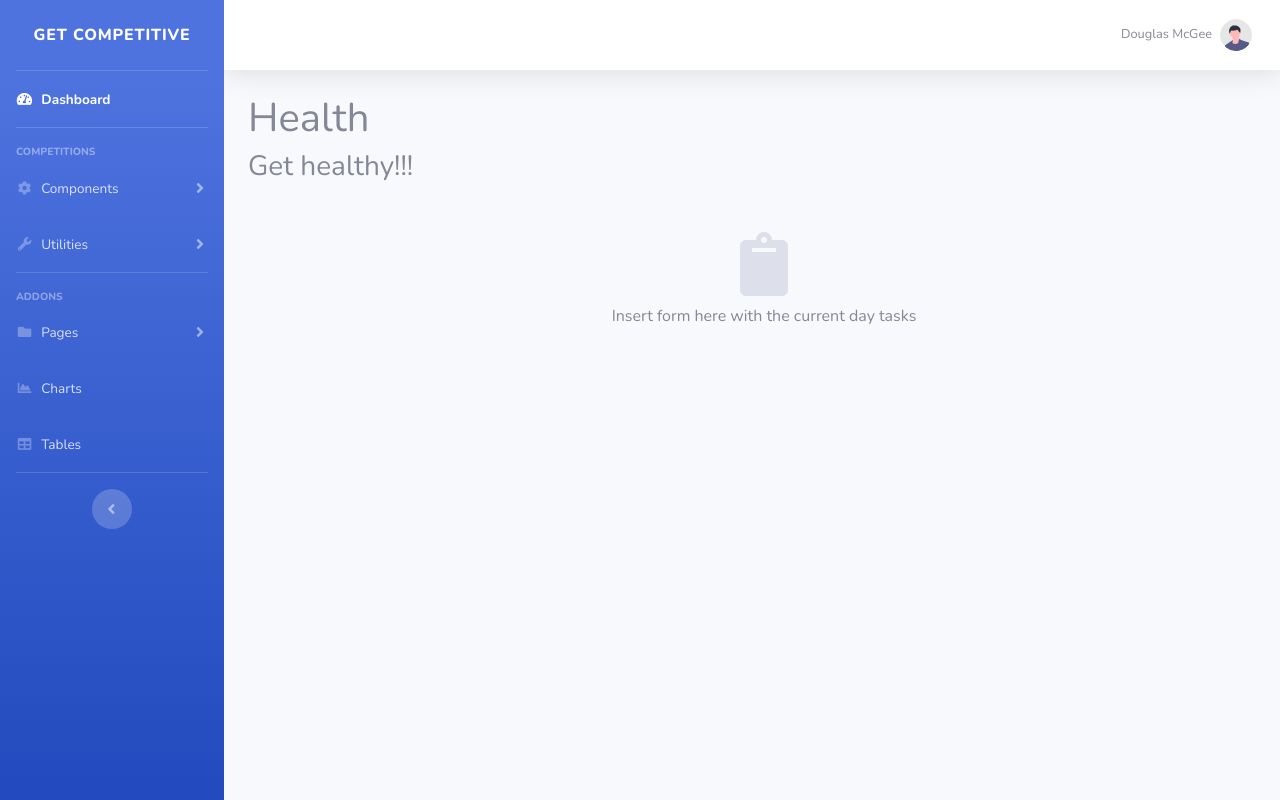
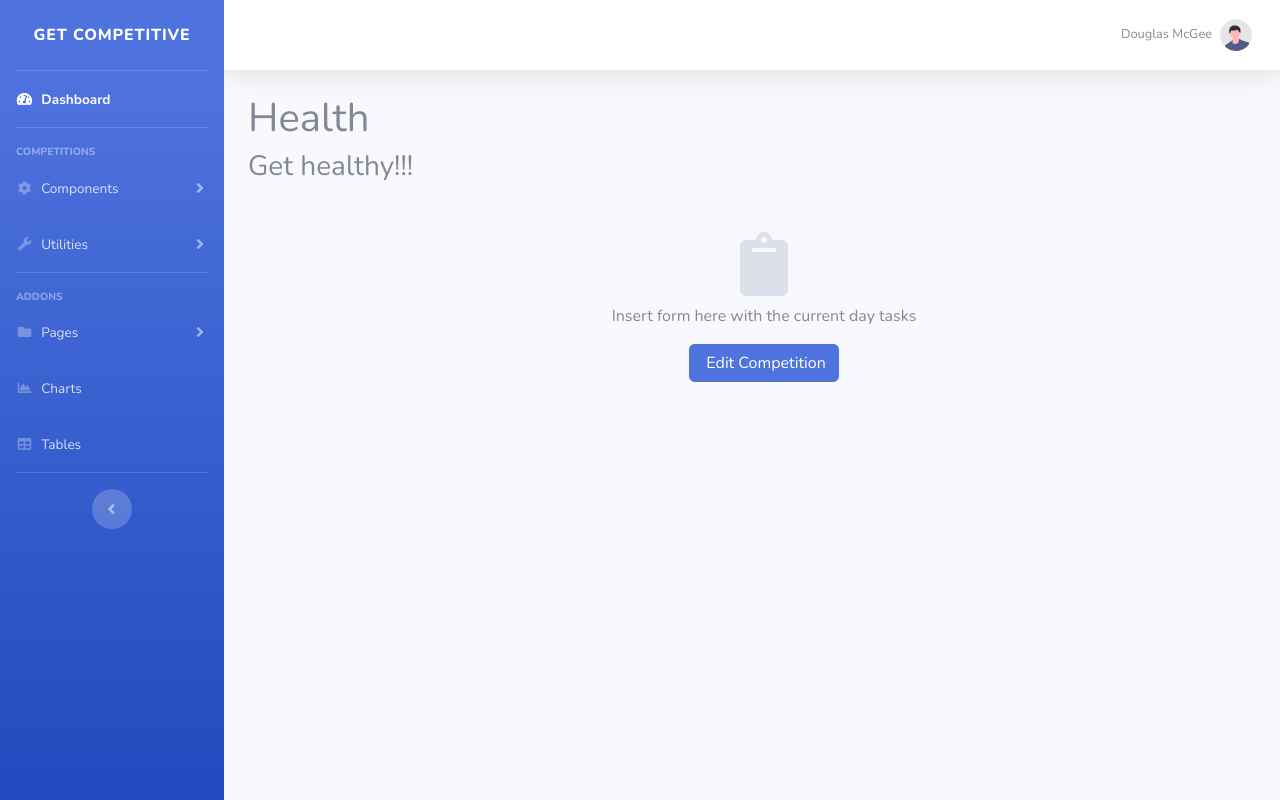
Before and after one commit to jnoahjohnson/CompetitionWebsite, a Django app: page /competitions/view/1 in a window 1280 px wide. Run offline with Django 3.2, Linux system fonts and the light colour scheme; some libraries are stand-ins or nearby versions.

Commit message:
Add edit competition

```diff
--- a/competitions/urls.py
+++ b/competitions/urls.py
@@ -3,7 +3,7 @@ from .views import indexPageView, createCompetitions, editCompetitions, viewComp
 
 urlpatterns = [
     path("create/", createCompetitions, name="create_competition"),
-    path("edit/", editCompetitions, name="edit"),
+    path("edit/<int:competition_id>", editCompetitions, name="edit_competition"),
     path("view/<int:competition_id>", viewCompetitions, name="competition_view"),
     path("", indexPageView, name="index"),
 ]
--- a/competitions/views.py
+++ b/competitions/views.py
@@ -38,8 +38,12 @@ def createCompetitions(request):
     return render(request, 'competitions/new_competition.html')
 
 
-def editCompetitions(request):
-    return HttpResponse('Edit Competitions')
+def editCompetitions(request, competition_id):
+    context = {
+        'competitionData': defaultCompetitions[competition_id - 1]
+    }
+
+    return render(request, 'competitions/edit_competition.html', context)
 
 
 def viewCompetitions(request, competition_id):
--- a/templates/competitions/view_competition.html
+++ b/templates/competitions/view_competition.html
@@ -6,5 +6,17 @@
     <i class="fas fa-clipboard fa-4x text-gray-300"></i>
     <p class="mt-2">Insert form here with the current day tasks</p>
   </div>
+
+  <div class="mx-auto d-flex flex-row justify-content-center mt-3">
+    <div class="col-auto">
+      <button
+        class="btn btn-primary"
+        type="submit"
+        onclick="location.href='{% url 'edit_competition' competition_id=competitionData.id %}'"
+      >
+        <i class="fas fa-pencil text-gray-300"></i> Edit Competition
+      </button>
+    </div>
+  </div>
 </div>
 {% endblock %}
```
Also changed, not shown: templates/competitions/edit_competition.html (added, +10 -0 lines).
